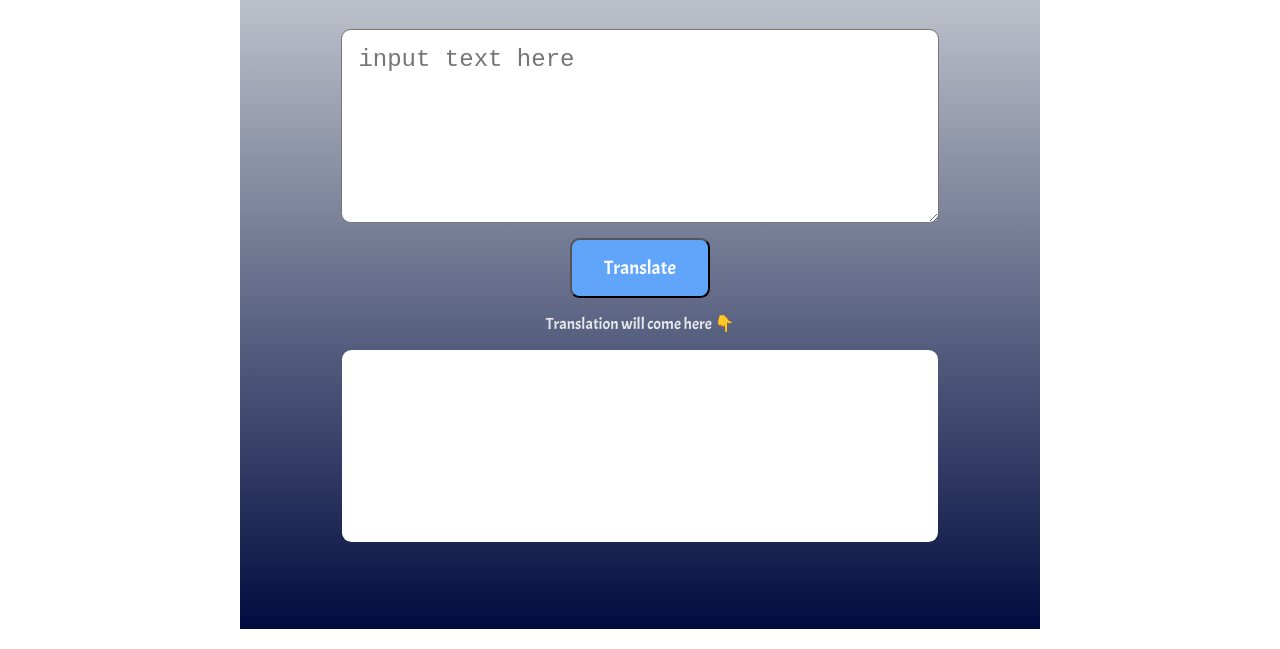
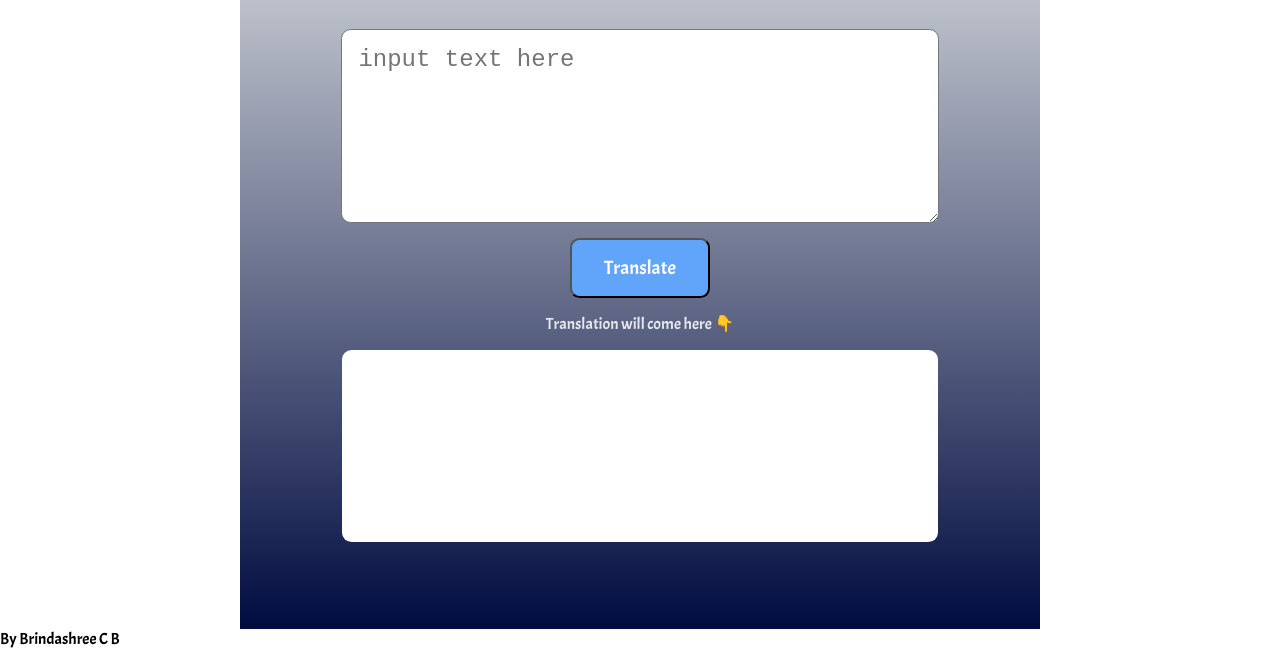
Before and after one commit to brindashree/morse-code-translator, a plain HTML site: page index.html in a window 1280 px wide. Shown: the part 171-820 px from the top of the page. Drawn offline with Linux system fonts and the light colour scheme.

Commit message:
Update index.html

```diff
--- a/index.html
+++ b/index.html
@@ -27,6 +27,7 @@
         </div>
       </section>
     </div>
+    <div id="footer">By Brindashree C B</div>
 
     <script src="app.js" type="text/javascript"></script>
   </body>
```
